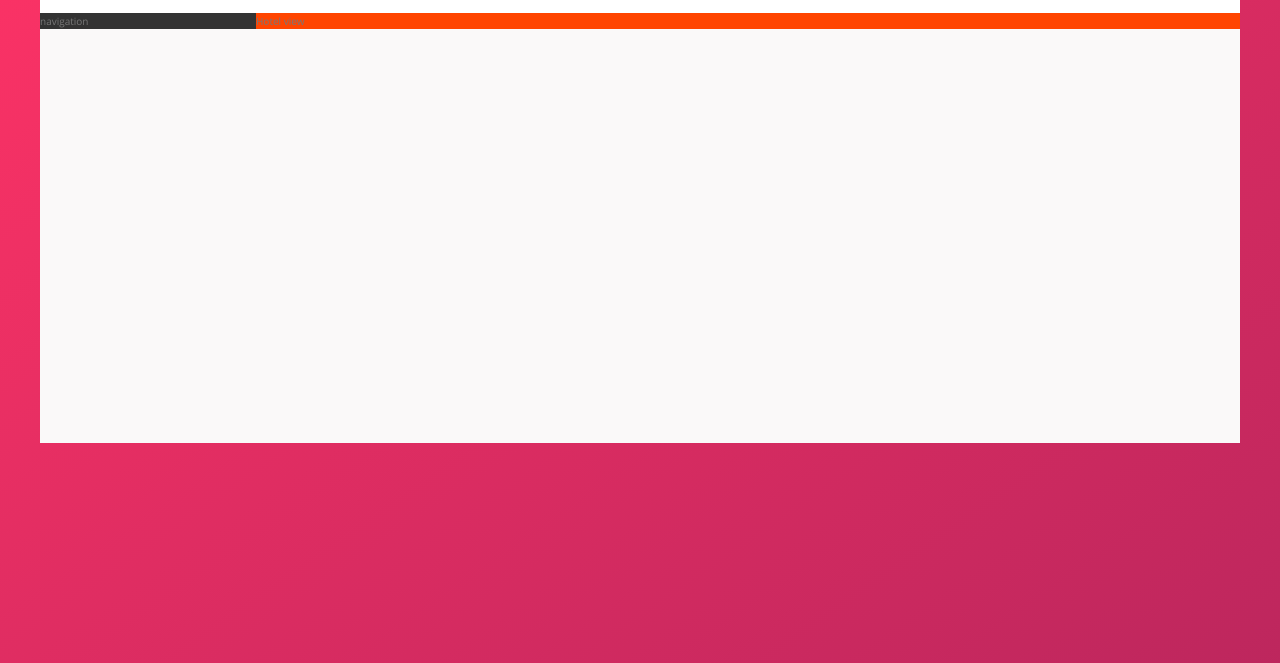
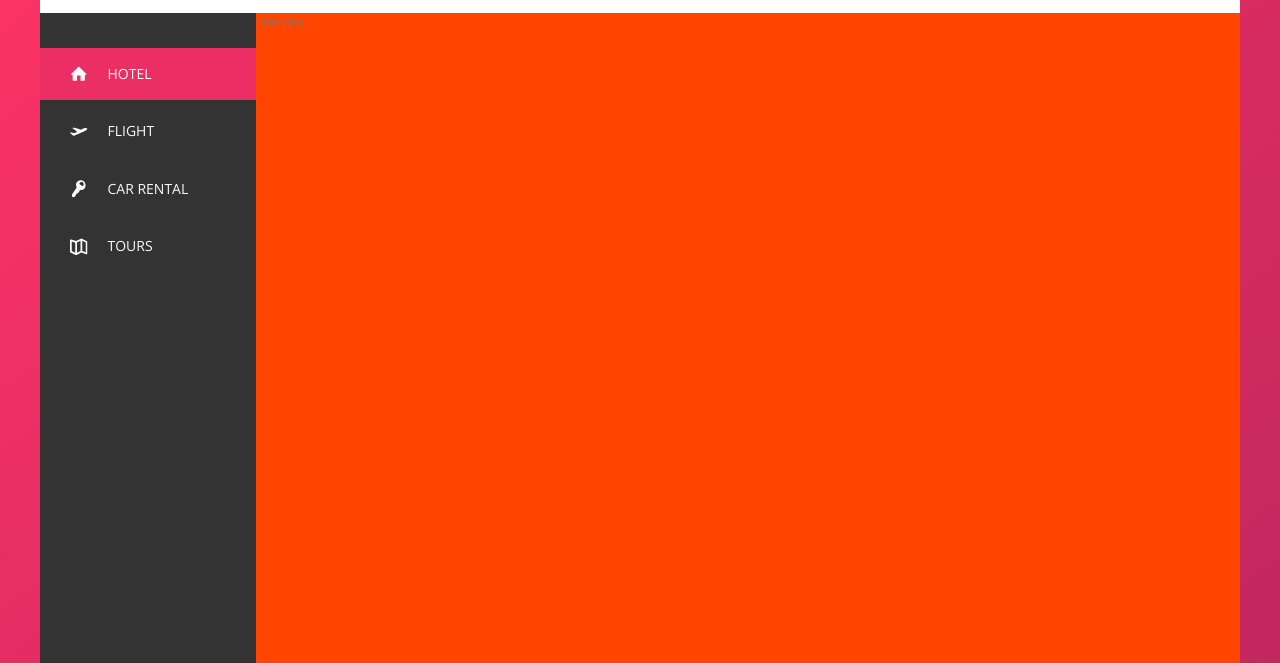
Before and after one commit to bhnprksh222/Trillo, a website: page index.html in a window 1280 px wide. Shown: the part 137-800 px from the top of the page. Drawn offline with nearby package versions, Linux system fonts and the light colour scheme.

Commit message:
Done with side navigation bar.

```diff
--- a/index.html
+++ b/index.html
@@ -46,9 +46,47 @@
                     </div>
                 </nav>
             </header>
+
             <div class="content">
                 <nav class="sidebar">
-                    navigation
+                    <ul class="side-nav">
+                        <li class="side-nav__item side-nav__item--active">
+                            <a href="#" class="side-nav__link">
+                                <svg class="side-nav__icon">
+                                    <use xlink:href="img/sprite.svg#icon-home"></use>
+                                </svg>
+                                <span>Hotel</span>
+                            </a>
+                        </li>
+                        <li class="side-nav__item">
+                            <a href="#" class="side-nav__link">
+                                <svg class="side-nav__icon">
+                                    <use xlink:href="img/sprite.svg#icon-aircraft-take-off"></use>
+                                </svg>
+                                <span>Flight</span>
+                            </a>
+                        </li>
+                        <li class="side-nav__item">
+                            <a href="#" class="side-nav__link">
+                                <svg class="side-nav__icon">
+                                    <use xlink:href="img/sprite.svg#icon-key"></use>
+                                </svg>
+                                <span>Car rental</span>
+                            </a>
+                        </li>
+                        <li class="side-nav__item">
+                            <a href="#" class="side-nav__link">
+                                <svg class="side-nav__icon">
+                                    <use xlink:href="img/sprite.svg#icon-map"></use>
+                                </svg>
+                                <span>Tours</span>
+                            </a>
+                        </li>
+                    </ul>
+
+                    <div class="legal">
+                        &copy; 2020 by trillo. All rights reserved.
+                    </div>
                 </nav>
                 <main class="hotel-view">
                     Hotel view
--- a/sass/_components.scss
+++ b/sass/_components.scss
@@ -124,3 +124,77 @@
         margin-right: 1rem;
     }
 }
+
+////////////////////////////////////
+// SIDE NAVIGATION
+
+.side-nav {
+    font-size: 1.4rem;
+    list-style: none;
+    margin-top: 3.5rem;
+
+    &__item {
+        position: relative;
+
+        &:not(:last-child) {
+            margin-bottom: 0.5rem;
+        }
+    }
+
+    &__item::before {
+        content: "";
+        position: absolute;
+        top: 0;
+        left: 0;
+        height: 100%;
+        width: 3px;
+        background-color: var(--color-primary);
+        transform-origin: center;
+        transform: scaleY(0);
+        transition: transform 0.2s,
+                    width 0.4s cubic-bezier(1,0,0,1) 0.2s,
+                    background-color 0.1s;
+    }
+
+    &__item:hover::before,
+    &__item--active::before {
+        transform: scaleY(1);
+        width: 100%;
+    }
+
+    &__item:active::before {
+        background-color: var(--color-primary-light);
+    }
+
+    &__link:link,
+    &__link:visited {
+        color: var(--color-grey-light-1);
+        text-decoration: none;
+        text-transform: uppercase;
+        display: block;
+        padding: 1.5rem 3rem;
+        position: relative;
+        z-index: 10;
+
+        display: flex;
+        align-items: center;
+    }
+
+    &__icon {
+        width: 1.75rem;
+        height: 1.75rem;
+        margin-right: 2rem;
+        fill: currentColor;
+    }
+}
+
+
+////////////////////////////////////////////
+// LEGAL TEXT
+
+.legal {
+    font-size: 1.2rem;
+    color: var(--color-grey-light-4);
+    text-align: center;
+    padding: 2.5rem;
+}
--- a/sass/_layout.scss
+++ b/sass/_layout.scss
@@ -26,11 +26,18 @@
     background-color: var(--color-grey-dark-1);
 
     flex: 0 0 18%;
+
+    display: flex;
+    flex-direction: column;
+    justify-content: space-between;
 }
 
 .hotel-view {
     background-color: #fff;
     background-color: orangered;
 
+    //test
+    height: 80rem;
+
     flex: 1;
 }
```
Also changed, not shown: css/style.css.
